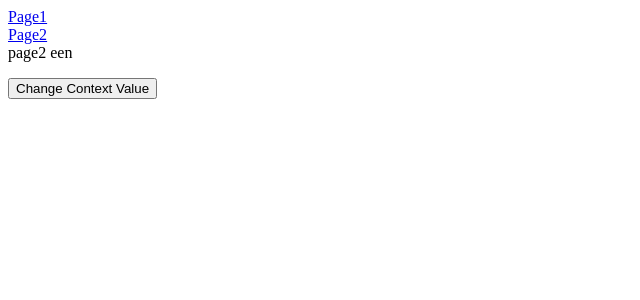
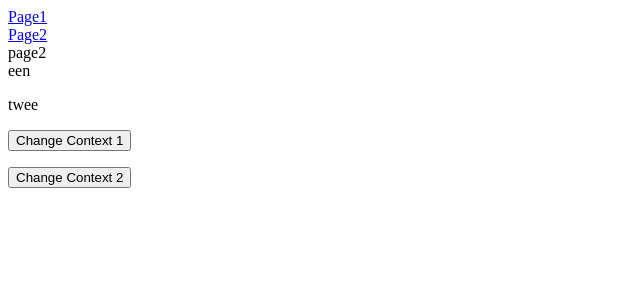
Before and after one commit to RichardVanMaaren/react-ts-context-example, a React (Create React App) app: page /Page2 in a window 1280 px wide. Shown: the top 300 px of the page, without its empty margins (0-640 px from the left). Built offline with nearby package versions, Linux system fonts and the light colour scheme.

Commit message:
3 files modified

```diff
--- a/App.tsx
+++ b/App.tsx
@@ -28,7 +28,16 @@ function App() {
           <Route
             path="Page2"
             element={
-              <UserContext.Provider value={[context, setContext]}>
+              <UserContext.Provider value={{context, setContext,context2,setContext2}}>
+                <Page2 />
+              </UserContext.Provider>
+            }
+          />
+
+           <Route
+            path="/"
+            element={
+              <UserContext.Provider value={{context, setContext,context2,setContext2}}>
                 <Page2 />
               </UserContext.Provider>
             }
--- a/page1.tsx
+++ b/page1.tsx
@@ -9,11 +9,11 @@ const Page1 = () => {
     <html>
       page1 <br/> {context} <p/>
       {context2}<p/>
-      <button onClick={() => setContext('New Value')}>
+      <button onClick={() => setContext('New Value from page 1')}>
         Change Context 1
       </button>
       <p/>
-      <button onClick={() => setContext2('New Value 2')}>
+      <button onClick={() => setContext2('New Value from page 1')}>
         Change Context 2
       </button>
     </html>
--- a/page2.tsx
+++ b/page2.tsx
@@ -1,14 +1,20 @@
-import React, { useContext, useState } from 'react';
+import React, { useContext } from 'react';
 import UserContext from './context';
 
+
 const Page2 = () => {
-  const [context, setContext] = useContext(UserContext);
+  const {context, setContext, context2, setContext2} = useContext(UserContext);
 
   return (
     <html>
-      page2 {context} <p/>
-      <button onClick={() => setContext('regeachtig')}>
-        Change Context Value
+      page2 <br/> {context} <p/>
+      {context2}<p/>
+      <button onClick={() => setContext('New Value from page 2'  )}>
+        Change Context 1
+      </button>
+      <p/>
+      <button onClick={() => setContext2('New Value from page 2')}>
+        Change Context 2
       </button>
     </html>
   );
```
